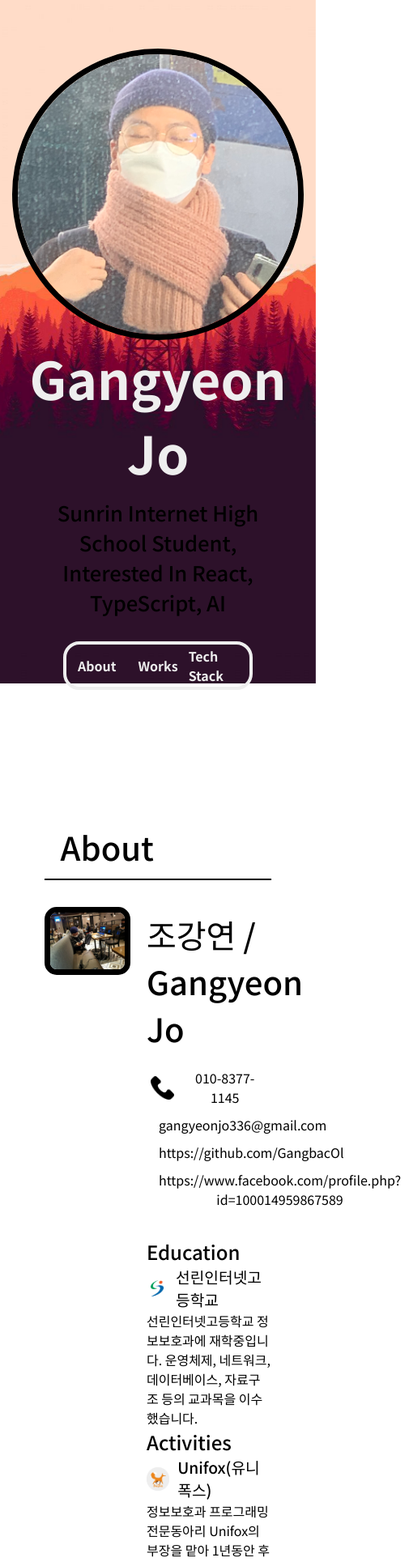
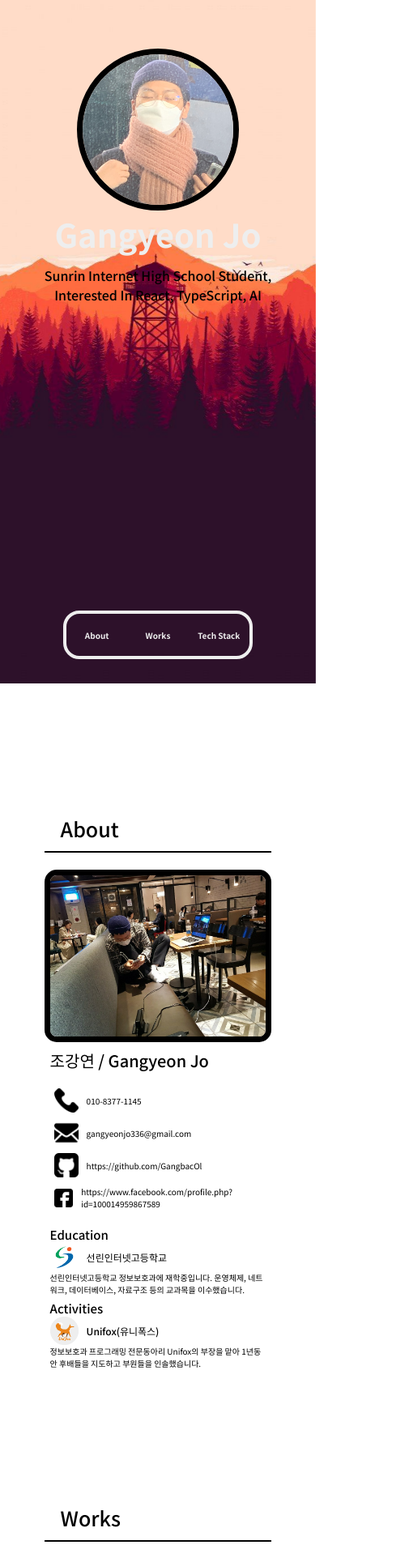
Before and after one commit to GangbacOl/portfolio-page, a Next.js app: page / in a window 390 px wide. Shown: the top 1929 px of the page at 81% size, 505 px wide, since content can reach past the window. Built offline with nearby package versions, Linux system fonts and the light colour scheme.

Commit message:
Update: add media query mixin

```diff
--- a/components/AboutBody.js
+++ b/components/AboutBody.js
@@ -1,5 +1,7 @@
 import styled from 'styled-components';
 import Image from 'next/image';
+
+import * as mixin from '../styles/mixin';
 
 export default function AboutBody() {
     return (
@@ -31,24 +33,28 @@ export default function AboutBody() {
                         </SocialSpan>
                     </SocialLink>
                 </SocialWrap>
+                <Career>
                     <Title>Education</Title>
                     <SubtitleWrap>
                         <ProfileImage src="/images/sunrin.png" width={35} height={35} />
                         <Subtitle>선린인터넷고등학교</Subtitle>
                     </SubtitleWrap>
                     <Paragraph>
-                    선린인터넷고등학교 정보보호과에 재학중입니다. 운영체제, 네트워크, 데이터베이스, 자료구조
-                    등의 교과목을 이수했습니다.
+                        선린인터넷고등학교 정보보호과에 재학중입니다. 운영체제, 네트워크, 데이터베이스,
+                        자료구조 등의 교과목을 이수했습니다.
                     </Paragraph>
+                </Career>
+                <Career>
                     <Title>Activities</Title>
                     <SubtitleWrap>
                         <ProfileImage src="/images/unifox.png" width={35} height={35} />
                         <Subtitle>Unifox(유니폭스)</Subtitle>
                     </SubtitleWrap>
                     <Paragraph>
-                    정보보호과 프로그래밍 전문동아리 Unifox의 부장을 맡아 1년동안 후배들을 지도하고 부원들을
-                    인솔했습니다.
+                        정보보호과 프로그래밍 전문동아리 Unifox의 부장을 맡아 1년동안 후배들을 지도하고
+                        부원들을 인솔했습니다.
                     </Paragraph>
+                </Career>
             </AboutRight>
         </Container>
     );
@@ -60,9 +66,15 @@ const Container = styled.div`
     display: flex;
     justify-content: space-between;
     height: auto;
+    ${mixin.mobileTablet(`
+        flex-direction: column;
+    `)}
 `;
 const AboutLeft = styled.div`
     width: 45%;
+    ${mixin.mobileTablet(`
+        width: 100%;
+    `)}
 `;
 const AboutImage = styled.img`
     width: 100%;
@@ -72,18 +84,24 @@ const AboutImage = styled.img`
 const AboutRight = styled.div`
     width: 55%;
     margin-left: 20px;
+    ${mixin.mobileTablet(`
+        width: 95%;
+        margin: 0 auto;
+    `)}
 `;
 const Name = styled.h2`
     font-size: 2.5rem;
     font-weight: 500;
     margin: 5px 0 15px 0;
+    ${mixin.mobileTablet(`
+        font-size: 2rem;
+    `)}
 `;
 const SocialWrap = styled.div`
     display: flex;
     flex-direction: column;
     align-items: flex-start;
-    text-align: center;
-    margin: 0 0 30px 0;
+    margin: 0 0 15px 0;
 `;
 const SocialLink = styled.div`
     display: flex;
@@ -96,6 +114,12 @@ const SocialSpan = styled.a`
     &:hover {
         text-decoration: underline;
     }
+    ${mixin.tablet(`
+        font-size: 1.3rem;
+    `)}
+`;
+const Career = styled.div`
+    margin: 5px 0;
 `;
 const Title = styled.h2`
     font-size: 1.5rem;
@@ -114,5 +138,8 @@ const Subtitle = styled.h2`
 const Paragraph = styled.p`
     font-size: 1rem;
     margin: 0;
+    ${mixin.tablet(`
+        font-size: 1.3rem;
+    `)}
 `;
 const ProfileImage = styled(Image)``;
--- a/components/MainHeader.js
+++ b/components/MainHeader.js
@@ -1,4 +1,6 @@
 import styled from 'styled-components';
+
+import { mobile } from '../styles/mixin';
 
 export default function MainHeader() {
     return (
@@ -46,16 +48,22 @@ const Subtitle = styled.p`
 
 const MainHeaderTop = styled.div``;
 const ThumbnailWrap = styled.div`
-    position: relative;
     width: 360px;
     height: 360px;
     overflow: hidden;
     border-radius: 100%;
     border: 7px solid #000;
+    ${mobile(`
+        width: 200px;
+        height: 200px;
+    `)}
 `;
 const ThumbnailImage = styled.img`
     position: relative;
     top: -7px;
     left: -7px;
     width: 360px;
+    ${mobile(`
+        width: 200px;
+    `)}
 `;
--- a/components/TechItem.js
+++ b/components/TechItem.js
@@ -1,4 +1,6 @@
 import styled from 'styled-components';
+
+import { mobile } from '../styles/mixin';
 
 export default function TechItem({ name, percentage, imagePath }) {
     return (
@@ -25,10 +27,14 @@ const Container = styled.div`
         -moz-box-shadow: 1px 1px 15px 0px rgba(0, 0, 0, 0.35);
         box-shadow: 1px 1px 15px 0px rgba(0, 0, 0, 0.35);
     }
+    ${mobile(`
+        width: 100%;
+        max-width: none;
+    `)}
 `;
 
 const Name = styled.h2`
-    margin: 0 0 10px 0;
+    margin: 0 0 15px 0;
     display: flex;
     align-items: center;
 `;
@@ -44,11 +50,11 @@ const Logo = styled.img`
 const Progress = styled.div`
     width: 100%;
     border: 2px solid black;
-    height: 10px;
+    height: 15px;
 `;
 
 const ProgressBar = styled.div`
     width: ${(props) => props.percentage}%;
-    height: 6px;
+    height: 11px;
     background: #000;
 `;
--- a/components/TechList.js
+++ b/components/TechList.js
@@ -1,6 +1,8 @@
 import styled from 'styled-components';
 
 import TechItem from './TechItem';
+
+import { mobile } from '../styles/mixin';
 
 export default function TechList() {
     return (
@@ -28,8 +30,9 @@ const Container = styled.div`
 const Title = styled.h2`
     font-size: 2.5rem;
     font-weight: 500;
+    padding: 0px 20px 10px 20px;
     border-bottom: 2px solid black;
-    padding: 10px 20px;
+    margin-top: 0;
 `;
 
 const TechItemsWrap = styled.div`
@@ -40,6 +43,9 @@ const TechItemsWrap = styled.div`
     row-gap: 20px;
     column-gap: 20px;
     margin: 0 auto;
+    ${mobile(`
+        grid-template-columns: repeat(auto-fit, minmax(200px, 1fr));
+    `)}
 `;
 
 const TechSkillData = [
--- a/components/WorkList.js
+++ b/components/WorkList.js
@@ -1,6 +1,8 @@
 import styled from 'styled-components';
 
 import WorkItem from './WorkItem';
+
+import * as mixin from '../styles/mixin';
 
 export default function WorkList() {
     return (
@@ -53,16 +55,23 @@ const WorkItemListWrap = styled.div`
 
 const WorkItemList = styled.div`
     width: 100%;
-    display: flex;
-    flex-wrap: wrap;
+    display: grid;
+    grid-gap: 20px;
+    grid-template-columns: repeat(auto-fit, minmax(320px, 1fr));
+    justify-content: center;
+    justify-items: center;
+    ${mixin.mobileTablet(`
+        justify-content: center;
+    `)}
 `;
 
 const Title = styled.h2`
     width: 80%;
     font-size: 2.5rem;
     font-weight: 500;
+    padding: 0 20px 10px 20px;
     border-bottom: 2px solid black;
-    padding: 10px 20px;
+    margin-top: 0;
 `;
 
 const SubTitle = styled.h2`
@@ -76,29 +85,27 @@ const WorkData = {
     Personal: [
         {
             name: '유사 자율주행 rc카',
-            description:
-                'Lorem ipsum dolor sit amet consectetur adipisicing elit. Eligendi, nesciunt! Itaque illum debitis officiis magni veritatis deserunt in expedita optio nulla tenetur aliquam, voluptate doloribus eius quae impedit laudantium corrupti!',
+            description: '모교 소속 동아리를 홍보하기 위해 iot 분야를 담당하여 만든 프로젝트입니다.',
             imagePath: '/images/rccar.jpg',
             notionUrl: 'https://www.notion.so/rc-eaaee942f82b44e6a1a9cfe24342230f',
         },
         {
             name: 'Todar Book',
             description:
-                'Lorem ipsum dolor sit amet consectetur adipisicing elit. Consequatur facilis distinctio, consequuntur voluptatibus eius fugiat a voluptate eveniet numquam. Iusto cum porro asperiores facere voluptatum assumenda temporibus tempore accusamus minus?',
+                '내가 읽은 책들, 읽고 있는 책의 독서량 등을 체크하며 독서를 할 수 있게 도와주는 독서 관리 웹 플랫폼입니다.',
             imagePath: '/images/todarbook.png',
             notionUrl: 'https://www.notion.so/Todar-Book-c271451591a545da8fc772c78c85fc2b',
         },
         {
             name: 'Real Word',
             description:
-                'Lorem ipsum dolor sit amet consectetur adipisicing elit. Consequatur facilis distinctio, consequuntur voluptatibus eius fugiat a voluptate eveniet numquam. Iusto cum porro asperiores facere voluptatum assumenda temporibus tempore accusamus minus?',
+                '브라우저를 통해 영어 문서나 영어 문장을 읽을 때 모르는 단어들을 기록하고 쉽게 외울 수 있도록 도와주는 브라우저 확장 프로그램입니다.',
             imagePath: '/images/realword.png',
             notionUrl: 'https://www.notion.so/Real-Word-2f8e750730e444dd815bc6ea46b5553b',
         },
         {
             name: '포트폴리오 페이지',
-            description:
-                'Lorem ipsum dolor sit amet consectetur adipisicing elit. Consequatur facilis distinctio, consequuntur voluptatibus eius fugiat a voluptate eveniet numquam. Iusto cum porro asperiores facere voluptatum assumenda temporibus tempore accusamus minus?',
+            description: '저의 역량과 이력들을 정리해놓은 포트폴리오입니다.(지금 보고 계시는 페이지입니다.)',
             imagePath: '/images/portfoliopage.png',
             notionUrl: 'https://www.notion.so/97184c97e8e94d38a72de89a32538346',
         },
@@ -107,14 +114,13 @@ const WorkData = {
         {
             name: '정보과 홍보 페이지',
             description:
-                'Lorem ipsum dolor sit amet consectetur adipisicing elit. Eligendi, nesciunt! Itaque illum debitis officiis magni veritatis deserunt in expedita optio nulla tenetur aliquam, voluptate doloribus eius quae impedit laudantium corrupti!',
+                '모교 정보보호과의 실적, 프로젝트들을 게시할 수 있는 홍보 목적으로 만든 사이트입니다. ',
             imagePath: '/images/sunrinsecurity.png',
             notionUrl: 'https://www.notion.so/cc4bd5e72fd54b468453fa32f87eac87',
         },
         {
-            name: 'STA+C TranSign',
-            description:
-                'Lorem ipsum dolor sit amet consectetur adipisicing elit. Eligendi, nesciunt! Itaque illum debitis officiis magni veritatis deserunt in expedita optio nulla tenetur aliquam, voluptate doloribus eius quae impedit laudantium corrupti!',
+            name: 'TranSign',
+            description: '인공지능 모델을 개발하여 수어를 글로 글을 수어로 번역해주는 플랫폼입니다.',
             imagePath: '/images/transign.png',
             notionUrl: 'https://www.notion.so/STA-C-TranSign-573b0b387369467c900d9a0132aed3a7',
         },
@@ -123,14 +129,14 @@ const WorkData = {
         {
             name: 'Intel AI For Youth',
             description:
-                'Lorem ipsum dolor sit amet consectetur adipisicing elit. Eligendi, nesciunt! Itaque illum debitis officiis magni veritatis deserunt in expedita optio nulla tenetur aliquam, voluptate doloribus eius quae impedit laudantium corrupti!',
+                '대한민국, 인도, 폴란드 청소년들을 대상으로 주최하는 인공지능 프로젝트 전시 활동입니다.',
             imagePath: '/images/intel.jpg',
             notionUrl: 'https://www.notion.so/Intel-Ai-For-Youth-712f42416b3c45a199216a5b3c54279d',
         },
         {
             name: '2020 데이터 크리에이터 캠프',
             description:
-                'Lorem ipsum dolor sit amet consectetur adipisicing elit. Eligendi, nesciunt! Itaque illum debitis officiis magni veritatis deserunt in expedita optio nulla tenetur aliquam, voluptate doloribus eius quae impedit laudantium corrupti!',
+                '인공지능 문제를 어느팀이 가장 효율적으로, 올바른 방법으로, 높은 정확도로 해결하는지 경쟁하는 대회입니다.',
             imagePath: '/images/datacreator.jpg',
             notionUrl: 'https://www.notion.so/2020-6b77310eb704408c88001ce6f87721e3',
         },
@@ -138,8 +144,7 @@ const WorkData = {
     Education: [
         {
             name: '2019 혁신허브 AI스쿨 입문자 양성과정 2기',
-            description:
-                'Lorem ipsum dolor sit amet consectetur adipisicing elit. Eligendi, nesciunt! Itaque illum debitis officiis magni veritatis deserunt in expedita optio nulla tenetur aliquam, voluptate doloribus eius quae impedit laudantium corrupti!',
+            description: '인공지능의 기초과정부터 고급과정까지 3개월간 오프라인으로 진행하는 교육과정입니다.',
             imagePath: '/images/yangjae.jpg',
             notionUrl: 'https://www.notion.so/2019-AI-2-a11293a0073c403b98e2efb34ab58223',
         },
--- a/styles/globalStyle.js
+++ b/styles/globalStyle.js
@@ -1,4 +1,6 @@
 import { createGlobalStyle } from 'styled-components';
+
+import * as mixin from './mixin';
 
 export const GlobalStyle = createGlobalStyle`
     html,
@@ -6,6 +8,12 @@ export const GlobalStyle = createGlobalStyle`
         padding: 0;
         margin: 0;
         font-family: 'Noto Sans KR', sans-serif;
+        ${mixin.mobile(`
+            font-size: 10px;
+        `)}
+        ${mixin.tablet(`
+            font-size: 11px;
+        `)}
     }
     a {
         color: inherit;
```
Also changed, not shown: components/WorkItem.js (+18 -0 lines). Lines whose indentation alone changed are shown as unchanged.
